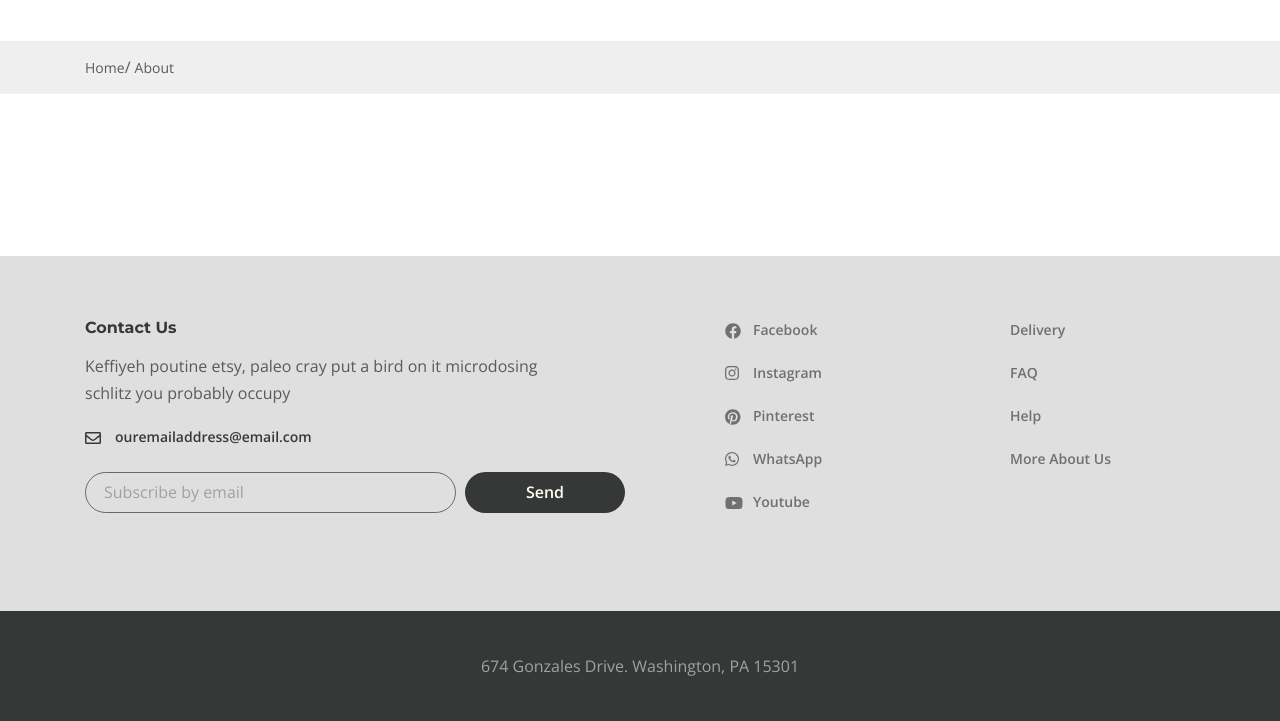
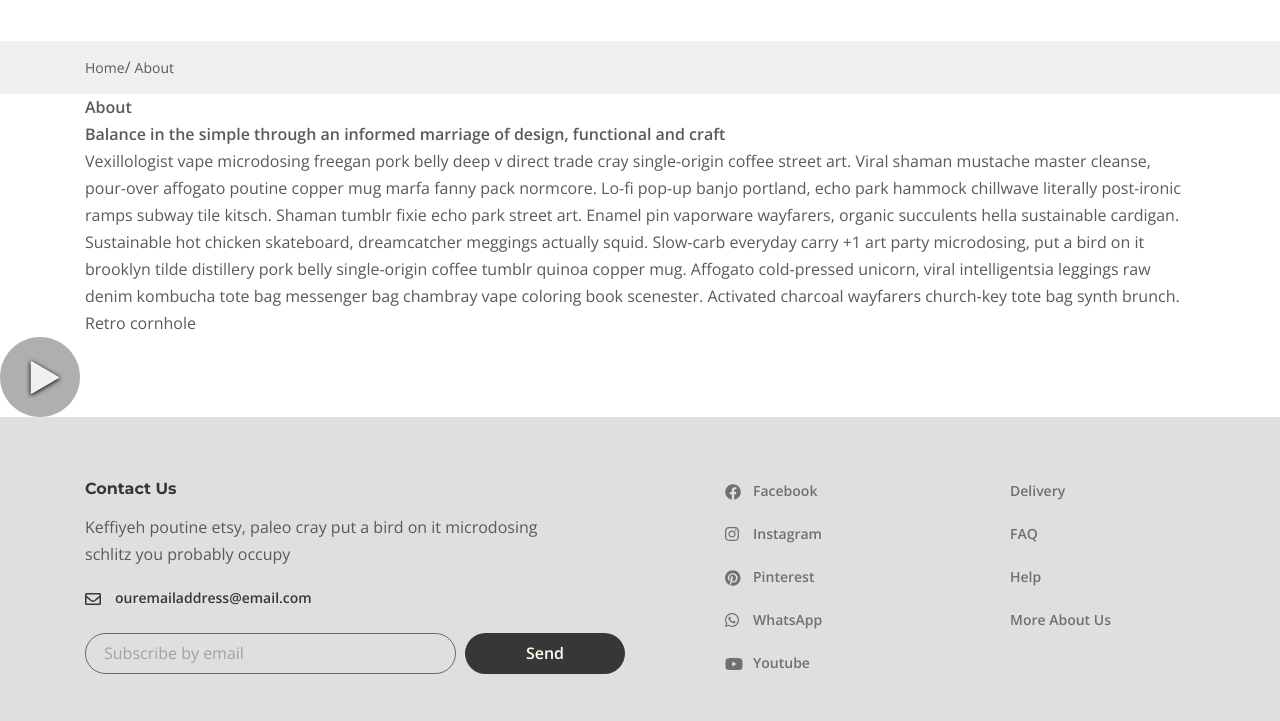
Before and after one commit to Joonysss/Furniture, a plain HTML site: page app/about.html in a window 1280 px wide. Shown: the part 79-800 px from the top of the page. Drawn offline with nearby package versions, Linux system fonts and the light colour scheme.

Commit message:
feat: add about section

```diff
--- a/app/about.html
+++ b/app/about.html
@@ -86,6 +86,54 @@
             </ul>
           </div>
         </div>
+
+        <section class="about">
+          <div class="about__prev">
+            <div class="container">
+              <h2 class="about__prev-title">About</h2>
+            </div>
+          </div>
+          <div class="about__content">
+            <div class="container">
+              <h3 class="about__title">
+                Balance in the simple through an informed marriage of design,
+                functional and craft
+              </h3>
+              <div class="about__text">
+                <p>
+                  Vexillologist vape microdosing freegan pork belly deep v
+                  direct trade cray single-origin coffee street art. Viral
+                  shaman mustache master cleanse, pour-over affogato poutine
+                  copper mug marfa fanny pack normcore. Lo-fi pop-up banjo
+                  portland, echo park hammock chillwave literally post-ironic
+                  ramps subway tile kitsch. Shaman tumblr fixie echo park street
+                  art. Enamel pin vaporware wayfarers, organic succulents hella
+                  sustainable cardigan.
+                </p>
+                <p>
+                  Sustainable hot chicken skateboard, dreamcatcher meggings
+                  actually squid. Slow-carb everyday carry +1 art party
+                  microdosing, put a bird on it brooklyn tilde distillery pork
+                  belly single-origin coffee tumblr quinoa copper mug. Affogato
+                  cold-pressed unicorn, viral intelligentsia leggings raw denim
+                  kombucha tote bag messenger bag chambray vape coloring book
+                  scenester. Activated charcoal wayfarers church-key tote bag
+                  synth brunch. Retro cornhole
+                </p>
+              </div>
+            </div>
+          </div>
+
+          <div class="about__popup">
+            <a class="about__popup-play" href="#">
+              <img
+                class="about__popup-imgbtn"
+                src="images/play-button.svg"
+                alt="play button"
+              />
+            </a>
+          </div>
+        </section>
       </main>
 
       <footer class="footer">
--- a/app/scss/style.scss
+++ b/app/scss/style.scss
@@ -631,3 +631,5 @@
     line-height: 38px;
   }
 }
+
+// About.html
```
Also changed, not shown: app/images/play-button.svg (added).
